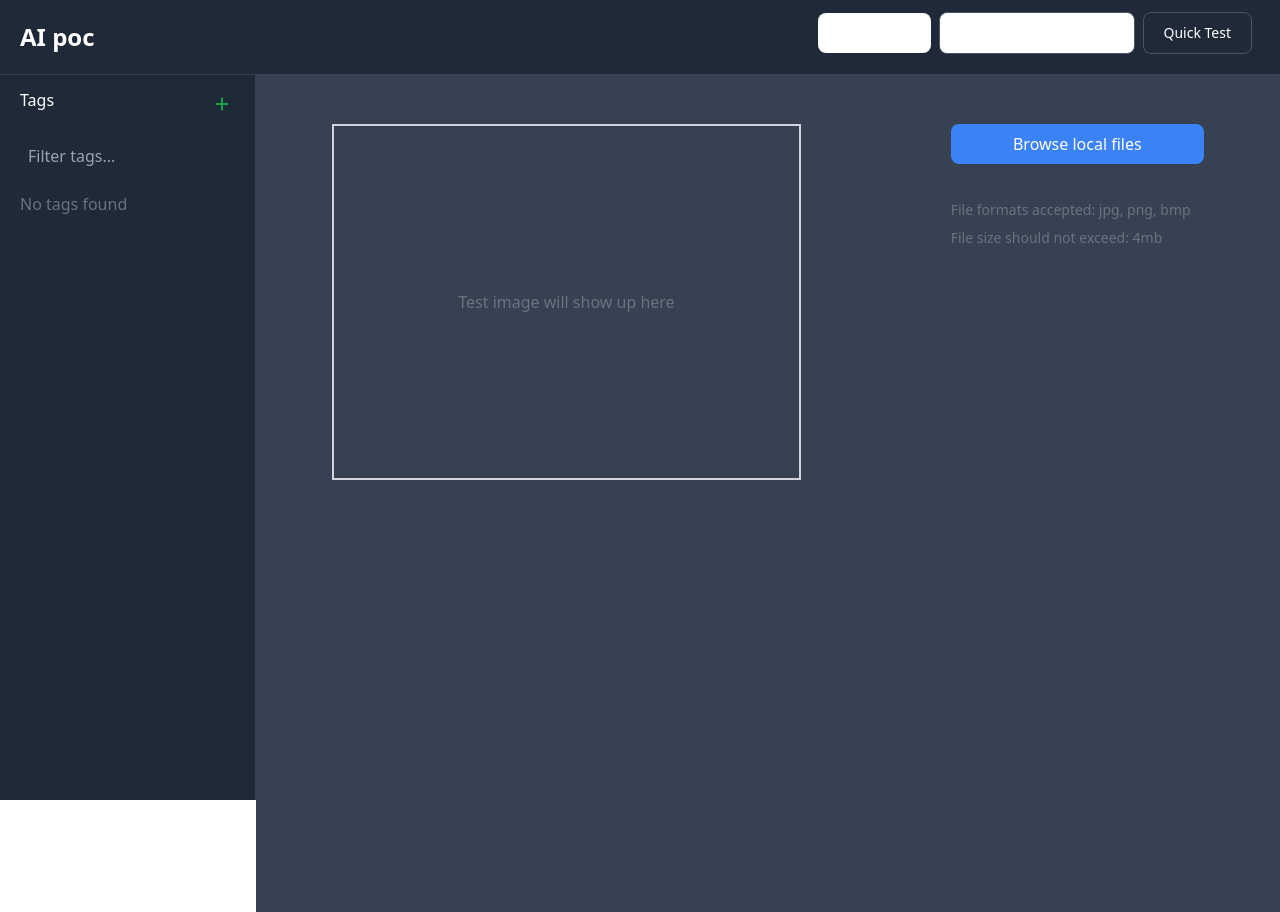
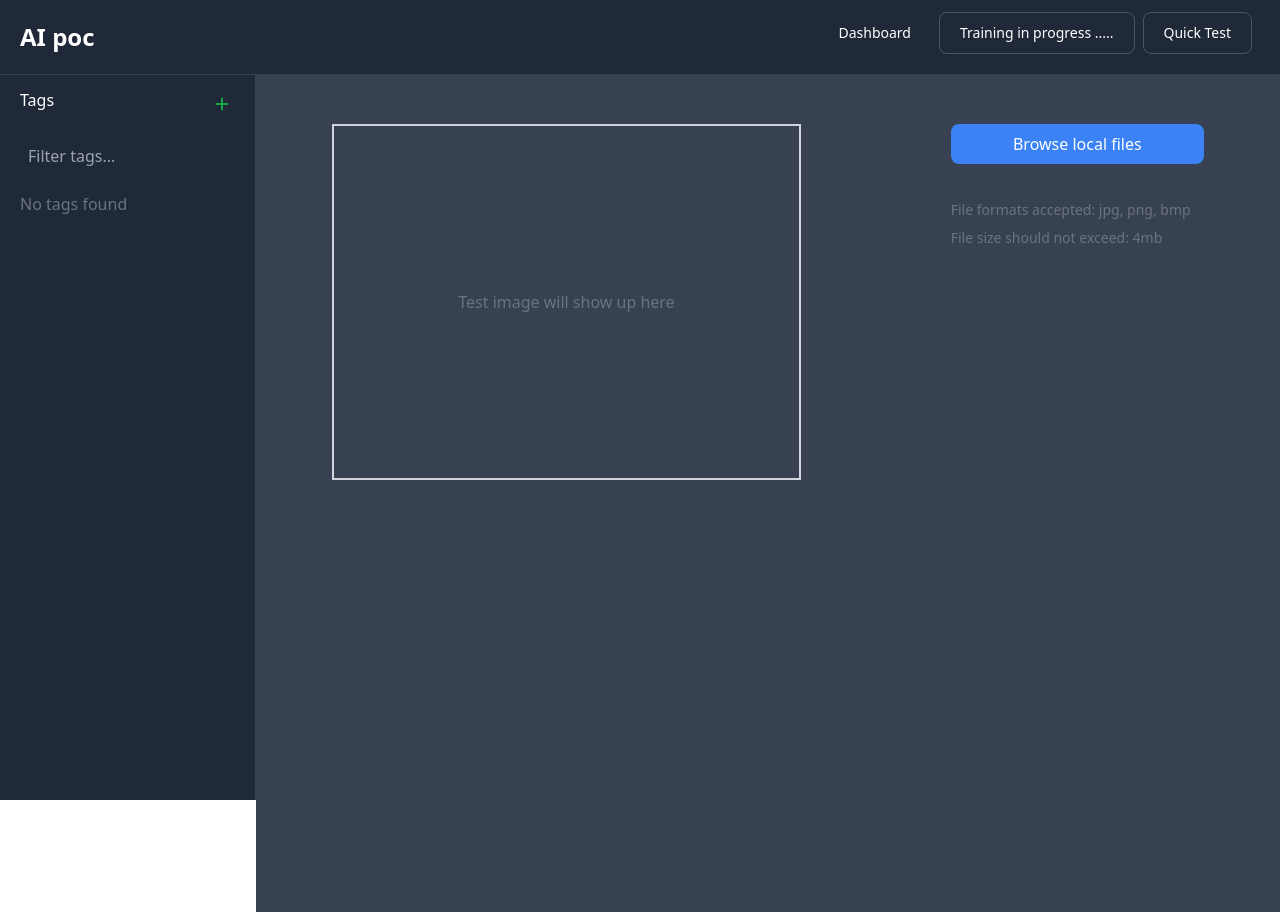
Before and after one commit to JeganMurugan01/poc_ai, a React (Vite) app: page /quickTest in a window 1280 px wide. Built offline with nearby package versions, Linux system fonts and the light colour scheme.

Commit message:
backThemChange

```diff
--- a/src/components/emptySideBarAndHeader.jsx/index.jsx
+++ b/src/components/emptySideBarAndHeader.jsx/index.jsx
@@ -1,23 +1,16 @@
 /* eslint-disable react/prop-types */
-import { useState } from "react";
-import { FaCheck, FaPlus } from "react-icons/fa6";
-import { IoCloseCircleOutline } from "react-icons/io5";
-import { MdDelete } from "react-icons/md";
-import { LazyLoadImage } from 'react-lazy-load-image-component';
-import 'react-lazy-load-image-component/src/effects/blur.css';
-import { toast } from "react-toastify";
+import "react-lazy-load-image-component/src/effects/blur.css";
 import { useNavigate } from "react-router-dom";
 
 const EmptySideBarHeader = () => {
-
-    const nav = useNavigate();
+  const nav = useNavigate();
 
   return (
     <>
       <nav className="fixed top-0 z-50 w-full  border-b border-gray-200 bg-gray-800 border-gray-700">
         <div className="px-3 py-3 lg:px-5 lg:pl-3">
           <div className="flex items-center justify-between">
-          <div className="flex items-center justify-start rtl:justify-end">
+            <div className="flex items-center justify-start rtl:justify-end">
               <button
                 data-drawer-target="logo-sidebar"
                 data-drawer-toggle="logo-sidebar"
@@ -46,12 +39,12 @@ const EmptySideBarHeader = () => {
                   AI poc
                 </span>
               </p>
-          </div>
-          <div className="flex items-center">
+            </div>
+            <div className="flex items-center">
               <div className="flex items-center ms-3 text-white ">
-              <button
+                <button
                   onClick={() => nav("/Admin")}
-                  className="text-gray-900 bg-white border border-gray-300 focus:outline-none hover:bg-gray-100 focus:ring-4 focus:ring-gray-100 font-medium rounded-lg text-sm px-5 py-2.5 me-2 mb-2 bg-gray-800 text-white border-gray-600 hover:bg-gray-700 hover:border-gray-600 focus:ring-gray-700"
+                  className="text-gray-900  border border-gray-300 focus:outline-none hover:bg-gray-100 focus:ring-4 focus:ring-gray-100 font-medium rounded-lg text-sm px-5 py-2.5 me-2 mb-2 bg-gray-800 text-white border-gray-600 hover:bg-gray-700 hover:border-gray-600 focus:ring-gray-700"
                 >
                   Admin
                 </button>
@@ -63,11 +56,9 @@ const EmptySideBarHeader = () => {
 
       <aside
         id="logo-sidebar"
-        className="fixed top-0 left-0 z-40 w-64 h-screen pt-20 transition-transform -translate-x-full bg-white border-r border-gray-200 sm:translate-x-0 bg-gray-800 border-gray-700"
+        className="fixed top-0 left-0 z-40 w-64 h-screen pt-20 transition-transform -translate-x-full  border-r border-gray-200 sm:translate-x-0 bg-gray-800 border-gray-700"
         aria-label="Sidebar"
-      >
-      </aside>
-
+      ></aside>
     </>
   );
 };
--- a/src/components/sideBarAndHeader/index.jsx
+++ b/src/components/sideBarAndHeader/index.jsx
@@ -132,15 +132,21 @@ const SideBarHeader = ({
             </div>
             <div className="flex items-center">
               <div className="flex items-center ms-3 text-white ">
-              <button
-  onClick={() => nav("/")}
-  className="text-gray-900 bg-white borde border-gray-300 focus:outline-none hover:bg-gray-100 focus:ring-4 focus:ring-gray-100 font-medium rounded-lg text-sm px-5 py-2.5 mr-2 mb-2 bg-gray-800 text-white border-gray-600 hover:bg-gray-700 hover:border-gray-600 focus:ring-gray-700"
->
-  Dashboard
-</button>
+                <button
+                  onClick={() => nav("/")}
+                  className="text-gray-900  borde border-gray-300 focus:outline-none hover:bg-gray-100 focus:ring-4 focus:ring-gray-100 font-medium rounded-lg text-sm px-5 py-2.5 mr-2 mb-2 bg-gray-800 text-white border-gray-600 hover:bg-gray-700 hover:border-gray-600 focus:ring-gray-700"
+                >
+                  Dashboard
+                </button>
 
-               <button onClick = { handleTrainModule} disabled = {isTraining} className="text-gray-900 bg-white border border-gray-300 focus:outline-none hover:bg-gray-100 focus:ring-4 focus:ring-gray-100 font-medium rounded-lg text-sm px-5 py-2.5 me-2 mb-2 bg-gray-800 text-white border-gray-600 hover:bg-gray-700 hover:border-gray-600 focus:ring-gray-700">
-                 {  isTraining === false ? 'Train' : 'Training in progress .....' }
+                <button
+                  onClick={handleTrainModule}
+                  disabled={isTraining}
+                  className="text-gray-900  border border-gray-300 focus:outline-none hover:bg-gray-100 focus:ring-4 focus:ring-gray-100 font-medium rounded-lg text-sm px-5 py-2.5 me-2 mb-2 bg-gray-800 text-white border-gray-600 hover:bg-gray-700 hover:border-gray-600 focus:ring-gray-700"
+                >
+                  {isTraining === false
+                    ? "Train"
+                    : "Training in progress ....."}
                 </button>
                 <button
                   onClick={() => nav("/quickTest")}
@@ -261,7 +267,7 @@ const SideBarHeader = ({
                     className="cursor-pointer flex items-center ms-4"
                     onClick={handleSelectAllImages}
                   >
-                    <FaCheck  className="text-white"size={24} />
+                    <FaCheck className="text-white" size={24} />
                     <span className="ml-2 text-white">Select All</span>
                   </label>
                   {tagImages.length > 0 && (
```
